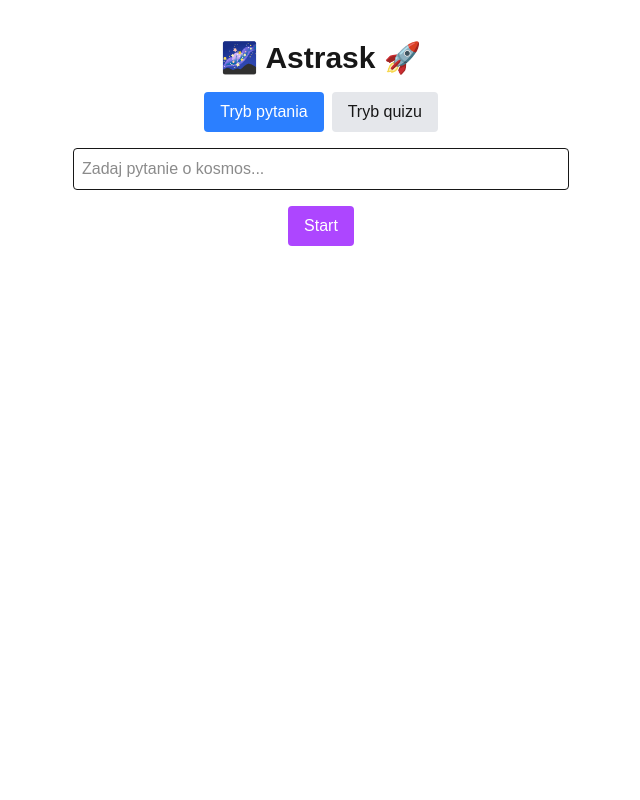
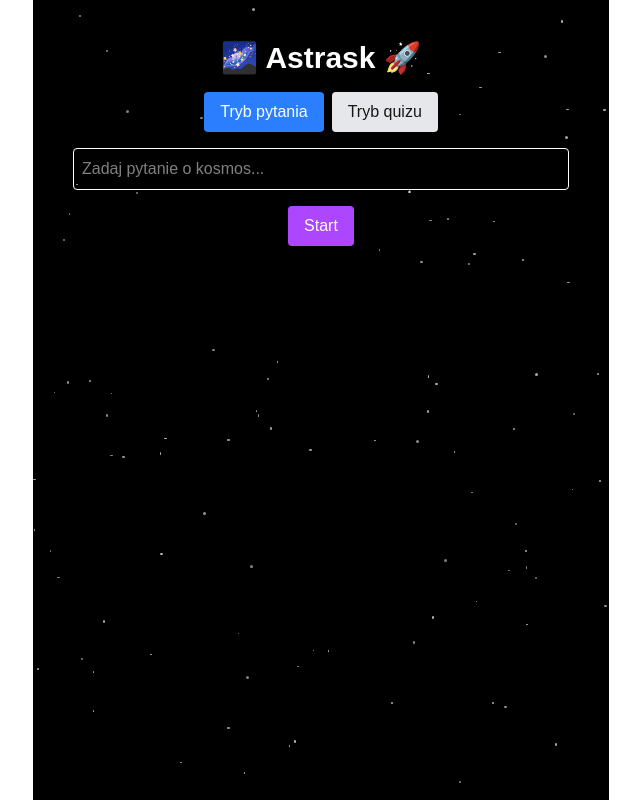
Before and after one commit to pauzimny/astrask, a Next.js app: page / in a window 1280 px wide. Shown: the whole page, without its empty margins (319-959 px from the left). Built offline with nearby package versions, Linux system fonts and the light colour scheme.

Commit message:
Connect with FE

```diff
--- a/src/app/page.tsx
+++ b/src/app/page.tsx
@@ -5,16 +5,52 @@ export default function Home() {
   const [question, setQuestion] = useState("");
   const [answer, setAnswer] = useState("");
   const [mode, setMode] = useState<"ask" | "quiz">("ask");
+  const [loading, setLoading] = useState(false);
 
   async function handleAsk() {
-    setAnswer("Mocked Odpowiedź");
+    if (!question) return;
+    setLoading(true);
+    setAnswer("");
+
+    try {
+      const res = await fetch("/api/ask", {
+        method: "POST",
+        headers: { "Content-Type": "application/json" },
+        body: JSON.stringify({ question, mode }),
+      });
+      const data = await res.json();
+      setAnswer(data.answer);
+    } catch (err) {
+      console.error(err);
+      setAnswer("Ups, coś poszło nie tak. Spróbuj jeszcze raz. 🚀");
+    } finally {
+      setLoading(false);
+    }
   }
 
   return (
-    <div className="p-10 max-w-xl mx-auto text-center">
-      <h1 className="text-3xl font-bold mb-4">🌌 Astrask 🚀</h1>
+    <div className="relative min-h-screen p-10 max-w-xl mx-auto text-center overflow-hidden bg-black">
+      <div className="absolute inset-0">
+        {Array.from({ length: 100 }).map((_, i) => (
+          <div
+            key={i}
+            className="absolute bg-white rounded-full opacity-70 animate-pulse"
+            style={{
+              width: `${Math.random() * 2 + 1}px`,
+              height: `${Math.random() * 2 + 1}px`,
+              top: `${Math.random() * 100}%`,
+              left: `${Math.random() * 100}%`,
+              animationDuration: `${Math.random() * 3 + 2}s`,
+            }}
+          />
+        ))}
+      </div>
 
-      <div className="flex gap-2 justify-center mb-4">
+      <h1 className="relative text-3xl font-bold mb-4 text-white">
+        🌌 Astrask 🚀
+      </h1>
+
+      <div className="relative flex gap-2 justify-center mb-4">
         <button
           onClick={() => setMode("ask")}
           className={`px-4 py-2 rounded ${
@@ -38,17 +74,18 @@ export default function Home() {
         placeholder="Zadaj pytanie o kosmos..."
         value={question}
         onChange={(e) => setQuestion(e.target.value)}
-        className="border p-2 rounded w-full"
+        className="relative border p-2 rounded w-full text-white border-white"
       />
       <button
         onClick={handleAsk}
-        className="mt-4 px-4 py-2 bg-purple-500 text-white rounded"
+        className="mt-4 px-4 py-2 bg-purple-500 text-white rounded relative"
+        disabled={loading}
       >
-        Start
+        {loading ? "Ładowanie..." : "Start"}
       </button>
 
       {answer && (
-        <div className="mt-6 p-4 border rounded bg-indigo-50">
+        <div className="mt-6 p-4 border rounded bg-indigo-50 relative">
           <p className="text-lg">{answer}</p>
         </div>
       )}
```
